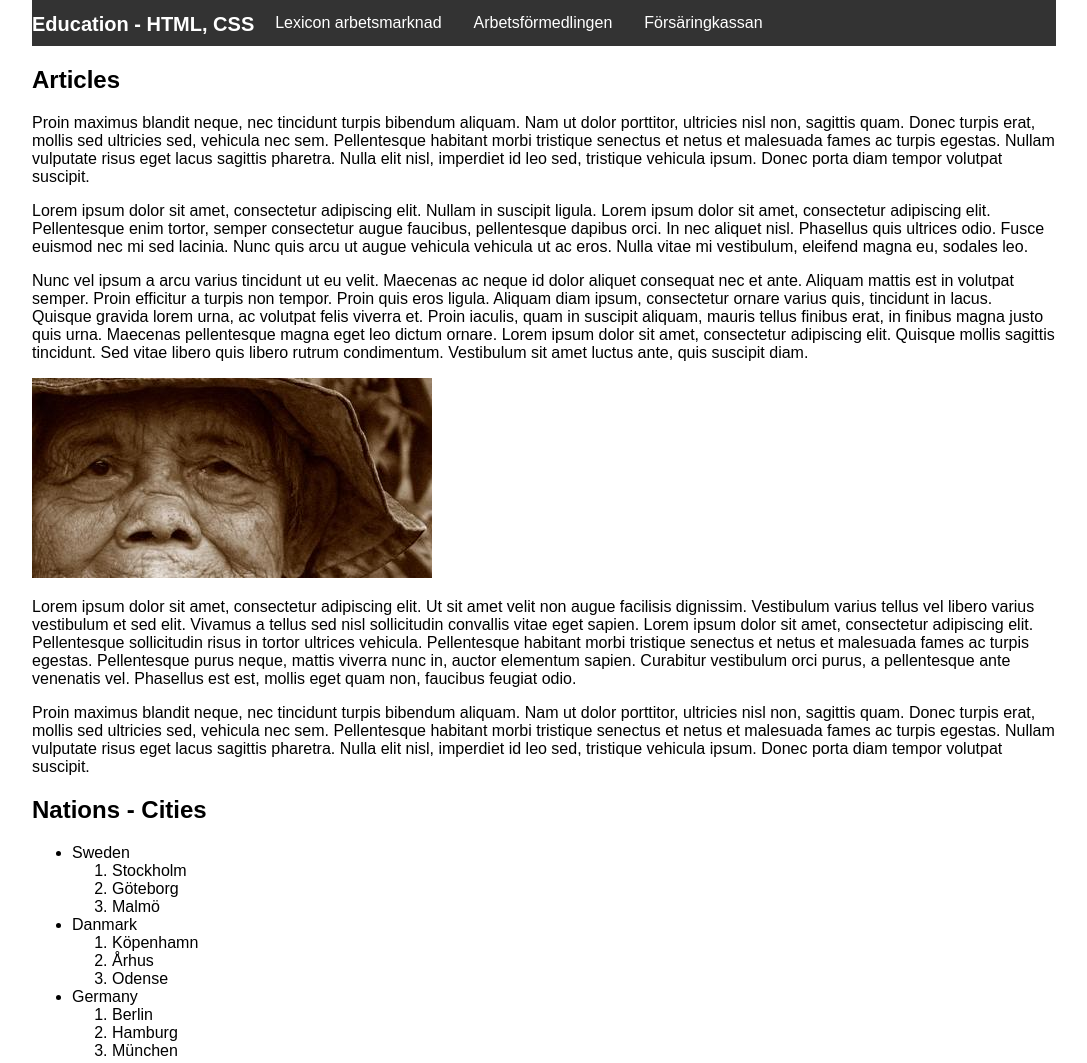
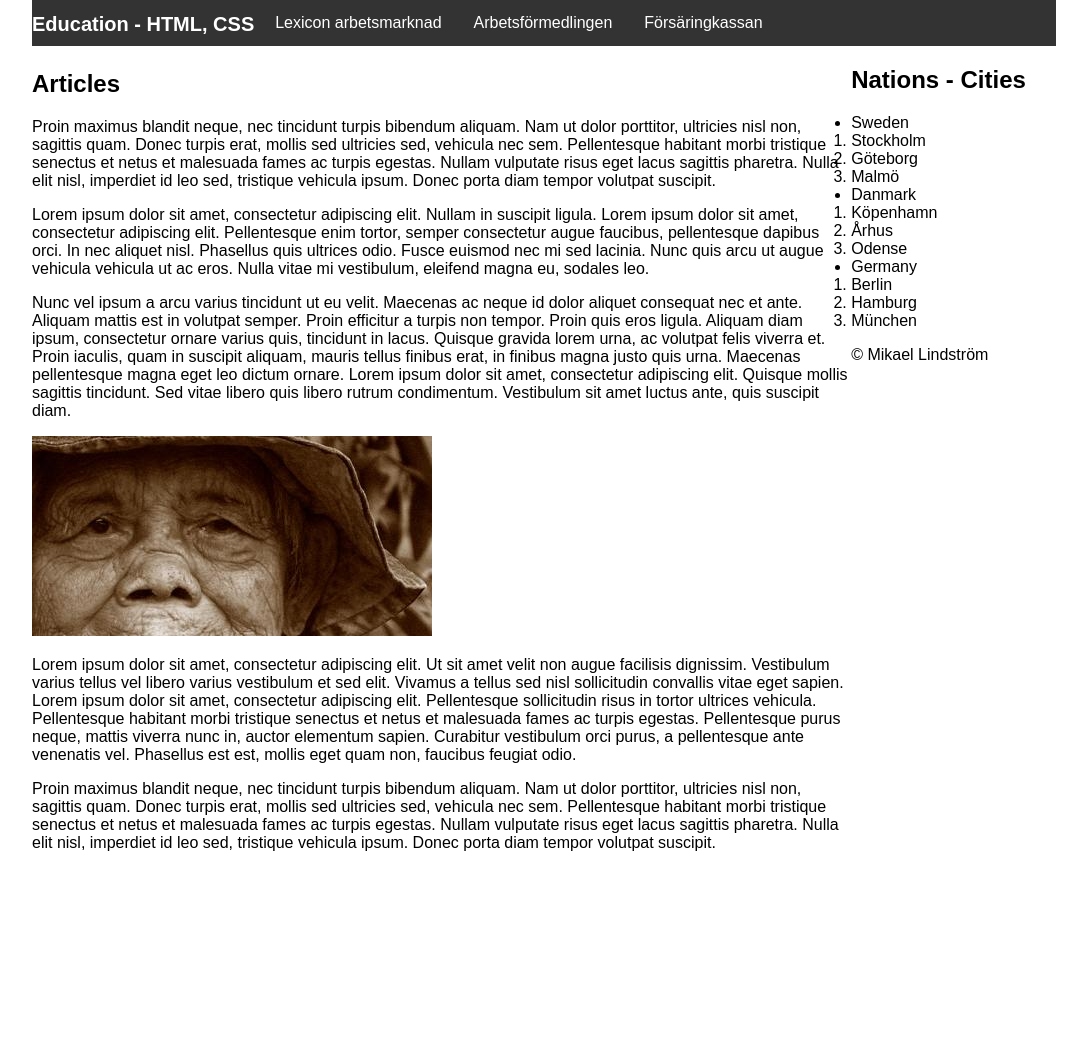
Before and after one commit to lindstrom01mikael/BasicFrontEnd, a plain HTML site: page index.html in a window 1280 px wide. Shown: the top 1063 px of the page, without its empty margins (96-1183 px from the left). After the commit the page ends 868 px from the top, so only its background shows below. Drawn offline with Linux system fonts and the light colour scheme.

Commit message:
Add style that use on main content in the page. Set width to 80% of page space

```diff
--- a/css/stylesheet.css
+++ b/css/stylesheet.css
@@ -38,3 +38,9 @@ nav ul li a
     padding: 14px 16px;
     text-decoration: none;
 }
+main
+{
+    clear: both;
+    float: left;
+    width: 80%;
+}
```
